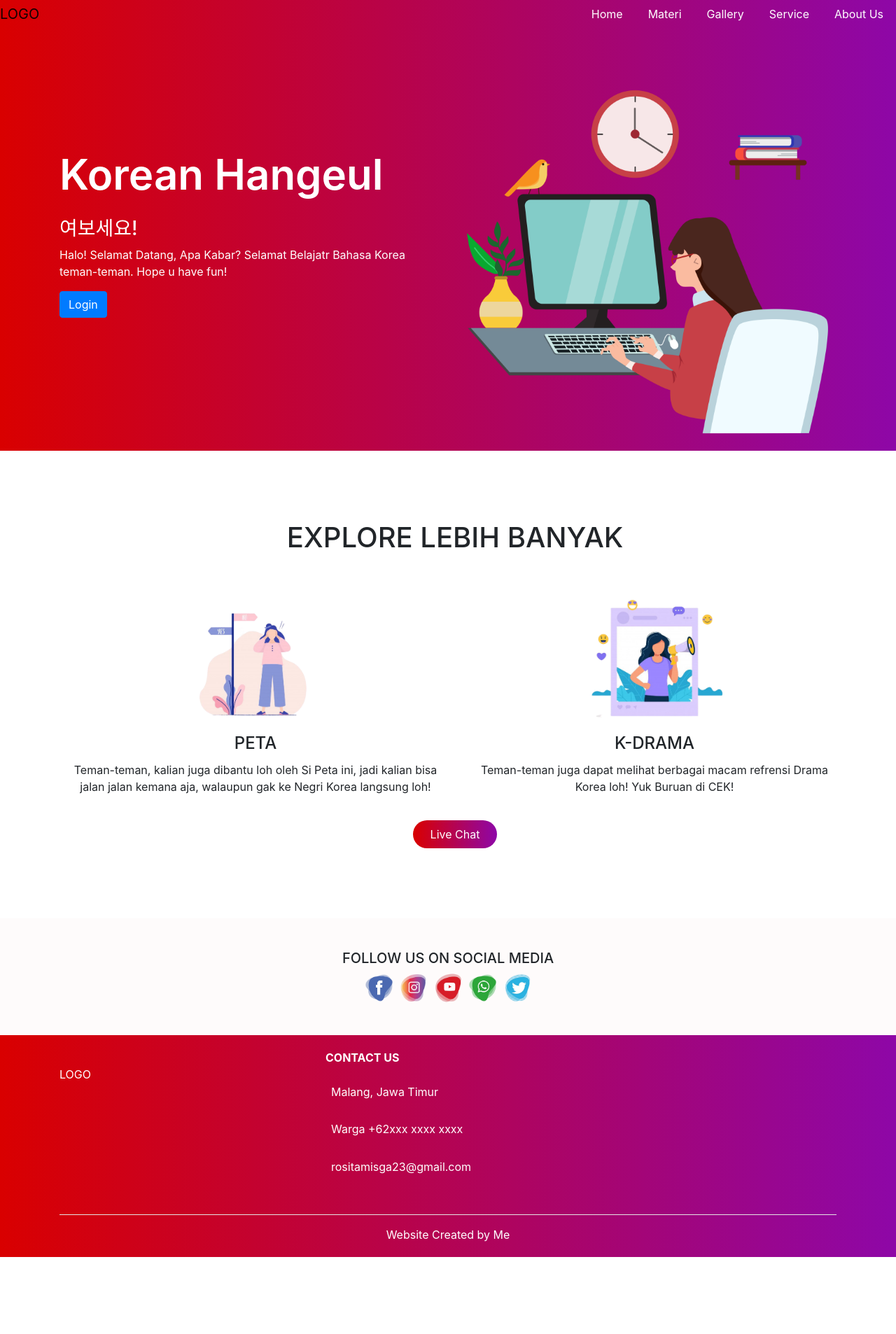
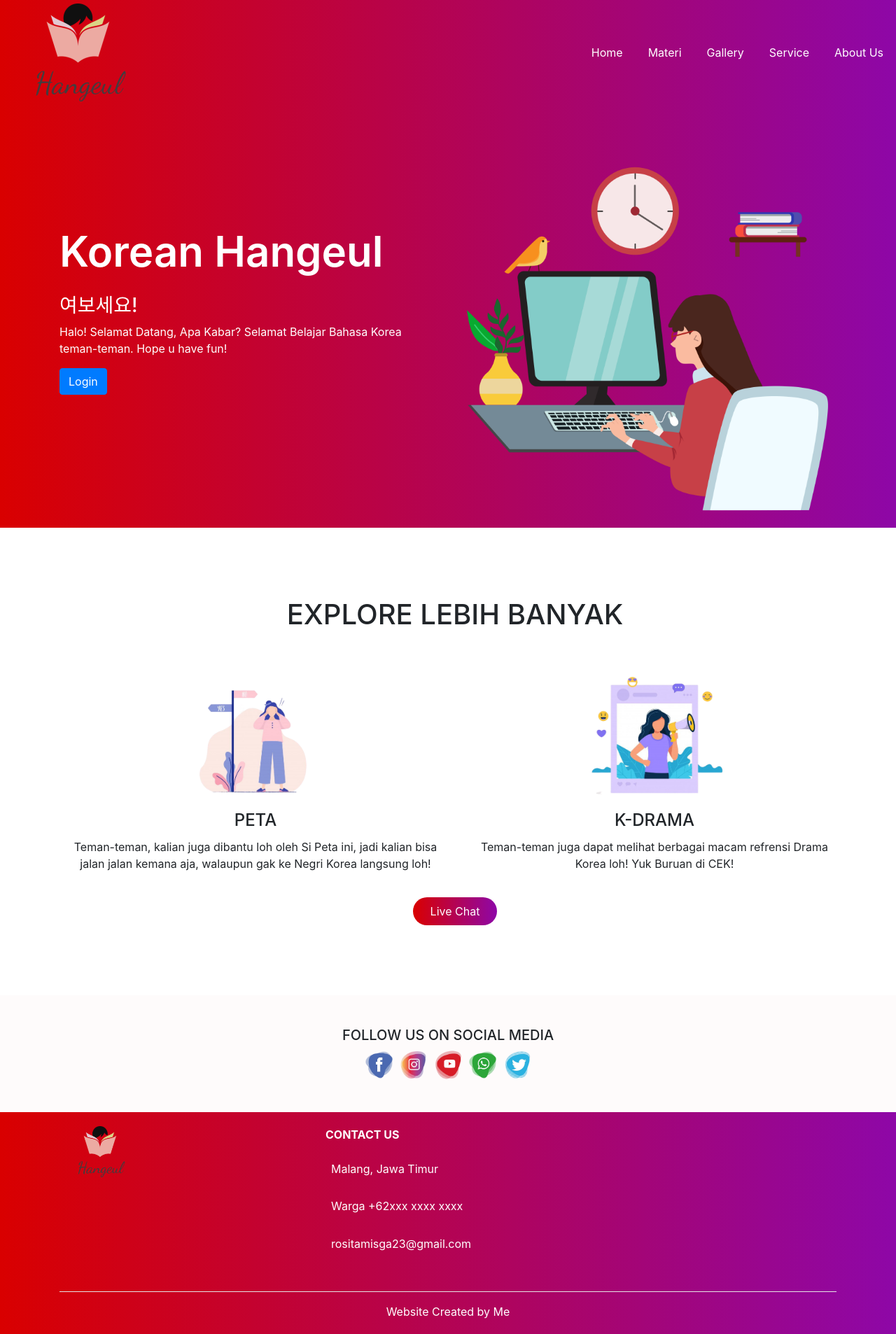
Before and after one commit to RositaPisga/Hangeull, a plain HTML site: page index.html in a window 1280 px wide. Shown: the whole page at 70% size. Before the commit the page ends 1796 px from the top, so only its background shows below. Drawn offline with nearby package versions, Linux system fonts and the light colour scheme.

Commit message:
Update index.html

```diff
--- a/index.html
+++ b/index.html
@@ -14,17 +14,17 @@
 <body>
 	<section  id="nav-bar">
 		<nav class="navbar navbar-expand-lg navbar-light bg-light">
-  <a class="navbar-brand" href="#">LOGO</a>
+  <a class="navbar-brand" href="#"><img src="img/logoo.png"></a>
   <button class="navbar-toggler" type="button" data-toggle="collapse" data-target="#navbarSupportedContent" aria-controls="navbarSupportedContent" aria-expanded="false" aria-label="Toggle navigation">
   </button>
 
   <div class="collapse navbar-collapse" id="navbarSupportedContent">
     <ul class="navbar-nav ml-auto">
       <li class="nav-item">
-        <a class="nav-link" href="#">Home</a>
+        <a class="nav-link" href="index.html">Home</a>
       </li>
       <li class="nav-item">
-        <a class="nav-link" href="#">Materi</a>
+        <a class="nav-link" href="materi.html">Materi</a>
       </li>
       <li class="nav-item">
         <a class="nav-link disabled" href="#">Gallery</a>
@@ -48,8 +48,8 @@
 			<div class="col-md-6">
 				<p class="promo-title">Korean Hangeul</p>
 				<h3>여보세요!</h3>
-				<P>Halo! Selamat Datang, Apa Kabar? Selamat Belajatr Bahasa Korea teman-teman. Hope u have fun!</P>
-				<button type="button" class="btn btn-primary">Login</button>
+				<P>Halo! Selamat Datang, Apa Kabar? Selamat Belajar Bahasa Korea teman-teman. Hope u have fun!</P>
+				<a href="loginform.html"><button type="button" class="btn btn-primary">Login</button></a>
 			</div>
 			<div class="col-md-6 text-center">
 		<img src="img/work.png" class="img-fluid">
@@ -97,8 +97,7 @@
 	<div class="container">
 		<div class="row">
 			<div class="col-md-4 footer-box">
-				<img src="">
-				<p>LOGO</p>
+				<img src="img/logoo.png">
 			</div>
 			<div class="col-md-4 footer-box">
 				<p><b>CONTACT US</b></p>
```
